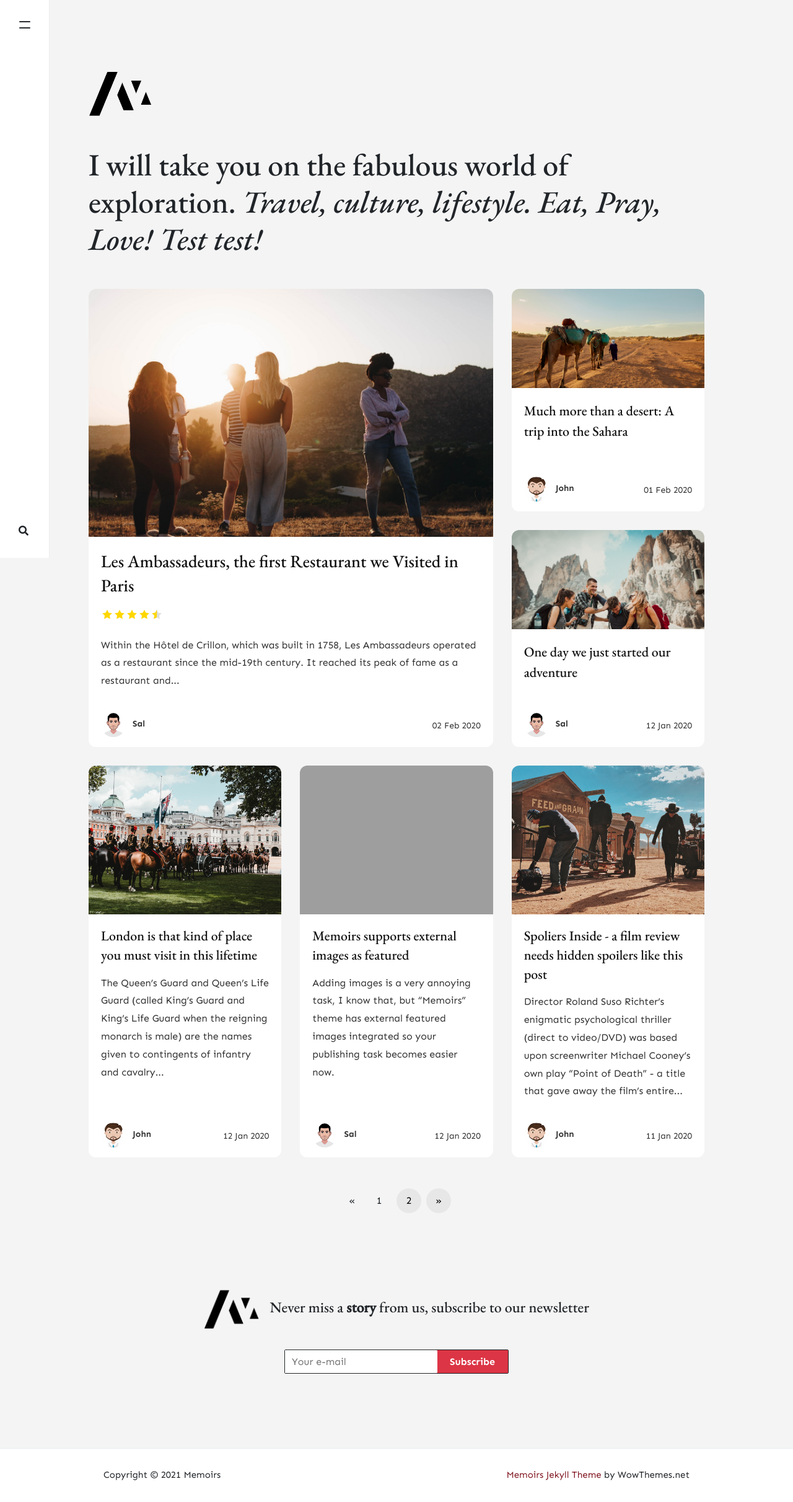
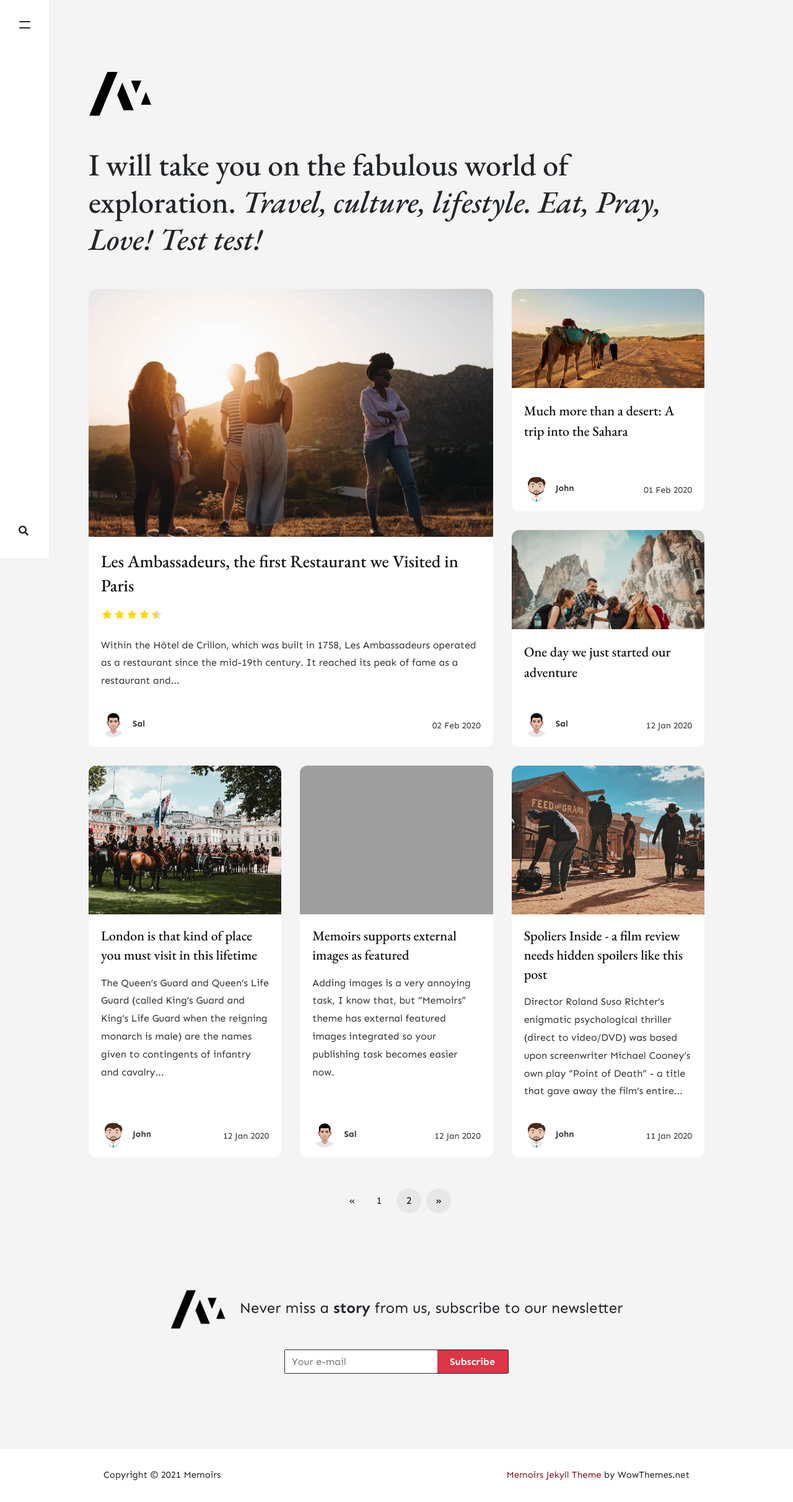
Before and after one commit to lf1921/mighty-kangaroo-0c9ea, a Jekyll site: the page built from index.html, in a window 1280 px wide. Shown: the whole page at 62% size. Built offline with Jekyll 4.4.1, drawn with Linux system fonts in a browser that asks for light colours; nearby versions of some CDN libraries; the list of posts is cut into pages by our own code; comment, search, counter and statistics services are not loaded; grey boxes are pictures that could not be loaded.

Commit message:
theme.scss: changed

```diff
--- a/assets/css/theme.scss
+++ b/assets/css/theme.scss
@@ -25,11 +25,6 @@ h1.posttitle{
     font-family:'EB Garamond', serif;
     font-weight:500 !important;
 }
-span.h4{
-    font-family:'EB Garamond', serif;
-    font-weight:500 !important;
-}
-
 
 body {
     line-height:1.7;
```
